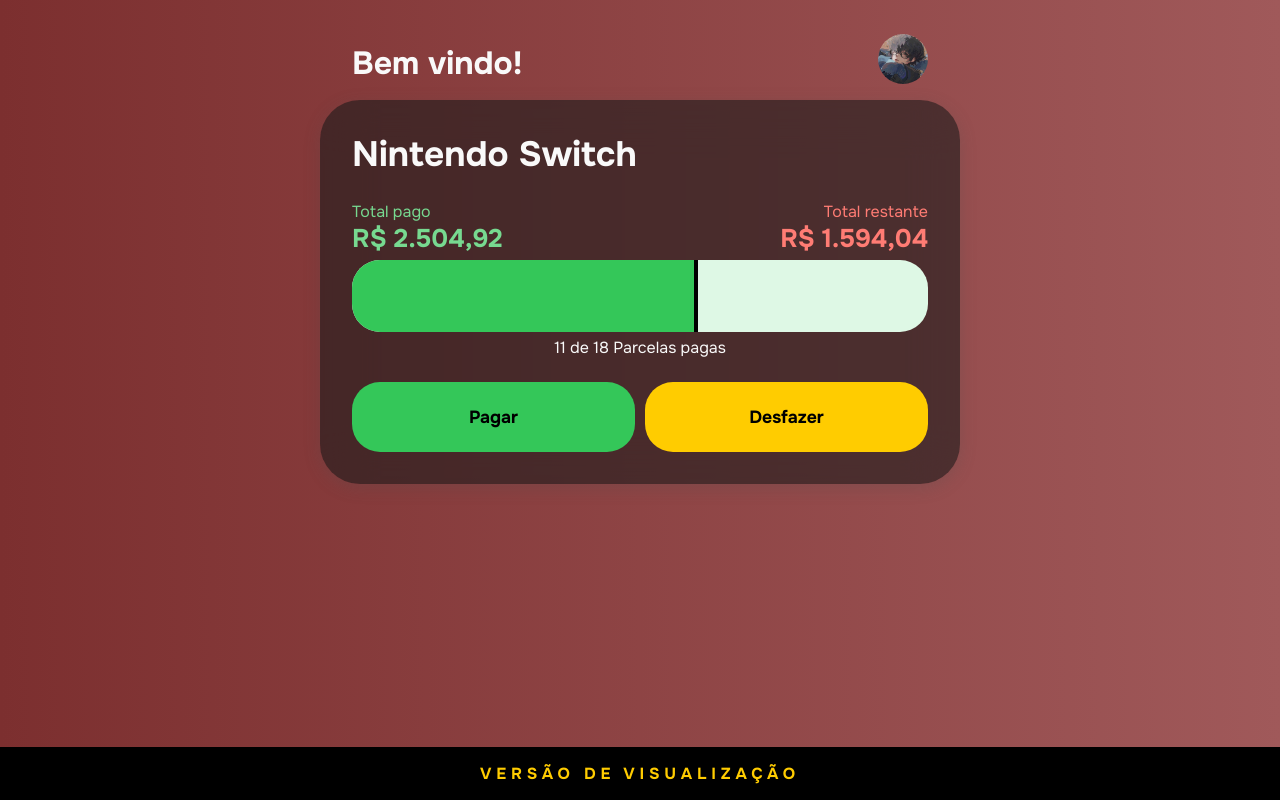
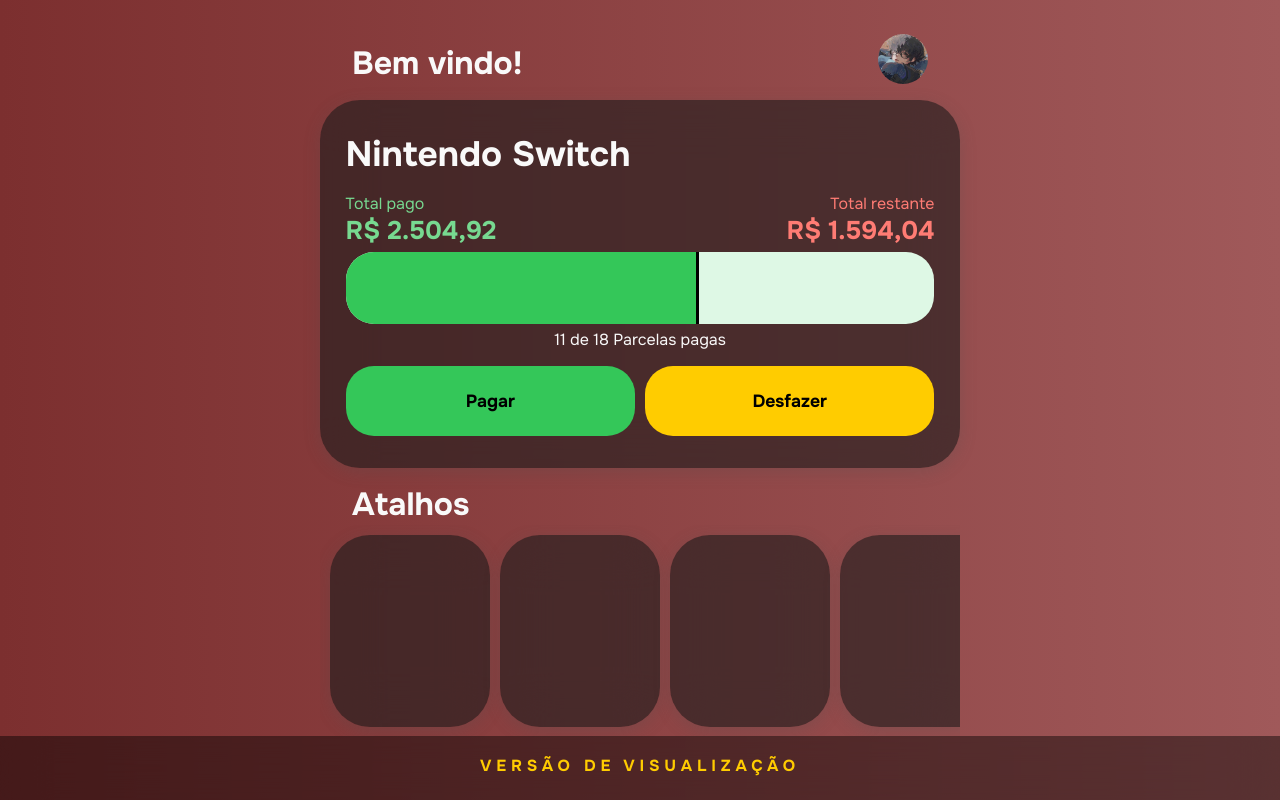
Before and after one commit to TonyRodIv/FinanceApp, a plain HTML site: page main.html in a window 1280 px wide. Drawn offline with Linux system fonts and the light colour scheme.

Commit message:
adiciona novas seções de atalhos e cartões na interface do usuário, atualiza estilos de alerta e cartões

```diff
--- a/css/individuals.css
+++ b/css/individuals.css
@@ -9,6 +9,12 @@
   grid-template-rows: 1fr;
 
   align-items: end;
+  margin: 0 auto;
+}
+.subHead {
+  width: 95dvw;
+  max-width: 40rem;
+  padding: 1rem 2rem 0 2rem;
   margin: 0 auto;
 }
 
@@ -72,7 +78,7 @@
   height: 100%;
   width: 60%;
   /* border-radius: 0 0.5rem 0.5rem 0;  */
-  border-right: 0.3rem solid black;
+  border-right: 0.2rem solid black;
   transition: width 0.5s ease;
 }
 
@@ -88,3 +94,15 @@
   0% { width: 0; }
   100% { width: 100%; }
 } */
+
+.linkCards {
+  display: grid;
+  grid-auto-flow: column;
+  overflow-x: auto;
+  gap: 0.625rem;
+  padding: 0.625rem;
+
+  scroll-snap-type: x mandatory;
+  width: 40rem;
+  margin: 0 auto;
+}
--- a/css/main.css
+++ b/css/main.css
@@ -22,8 +22,11 @@
 
 .betaAlert {
   width: 100%;
-  background-color: #000000;
-  padding: 1rem;
+  height: 4rem;
+  background-color: #00000071;
+  -webkit-backdrop-filter: blur(25px);
+    backdrop-filter: blur(25px);
+  padding: 1.2rem;
   font-weight: bold;
   letter-spacing: 0.3rem;
   color: #FC0;
@@ -44,7 +47,7 @@
     -webkit-backdrop-filter: blur(25px);
     backdrop-filter: blur(25px);
 
-    padding: 32px;
+    padding: 2rem 1.6rem;
     border-radius: 2.5rem;
     max-width: 40rem;
     width: 95dvw;
@@ -52,7 +55,19 @@
     display: grid;
     grid-template-columns: auto;
     grid-template-rows: auto;
-    gap: 1.5rem;
+    gap: 1rem;
+}
+
+.cardMedium{
+  background: rgba(28, 28, 28, 0.60);
+    box-shadow: 0 4px 16px 0 rgba(80, 80, 80, 0.25);
+    -webkit-backdrop-filter: blur(25px);
+    backdrop-filter: blur(25px);
+
+    padding: 2rem 1.6rem;
+    border-radius: 2.5rem;
+    width: 10rem;
+    height: 12rem;
 }
 
 .cardTitle {
--- a/main.html
+++ b/main.html
@@ -45,6 +45,24 @@
             <button class="largeBtn alertBG">Desfazer</button>
         </section>
     </main>
+    <div class="subHead">
+        <h2 class="titleHead">Atalhos</h2>
+    </div>
+
+    <main class="linkCards">
+        <div class="cardMedium">
+        </div>
+        <div class="cardMedium">
+        </div>
+        <div class="cardMedium">
+        </div>
+        <div class="cardMedium">
+        </div>
+        <div class="cardMedium">
+        </div>
+        <div class="cardMedium">
+        </div>
+    </main>
 </body>
 
 </html>
```
